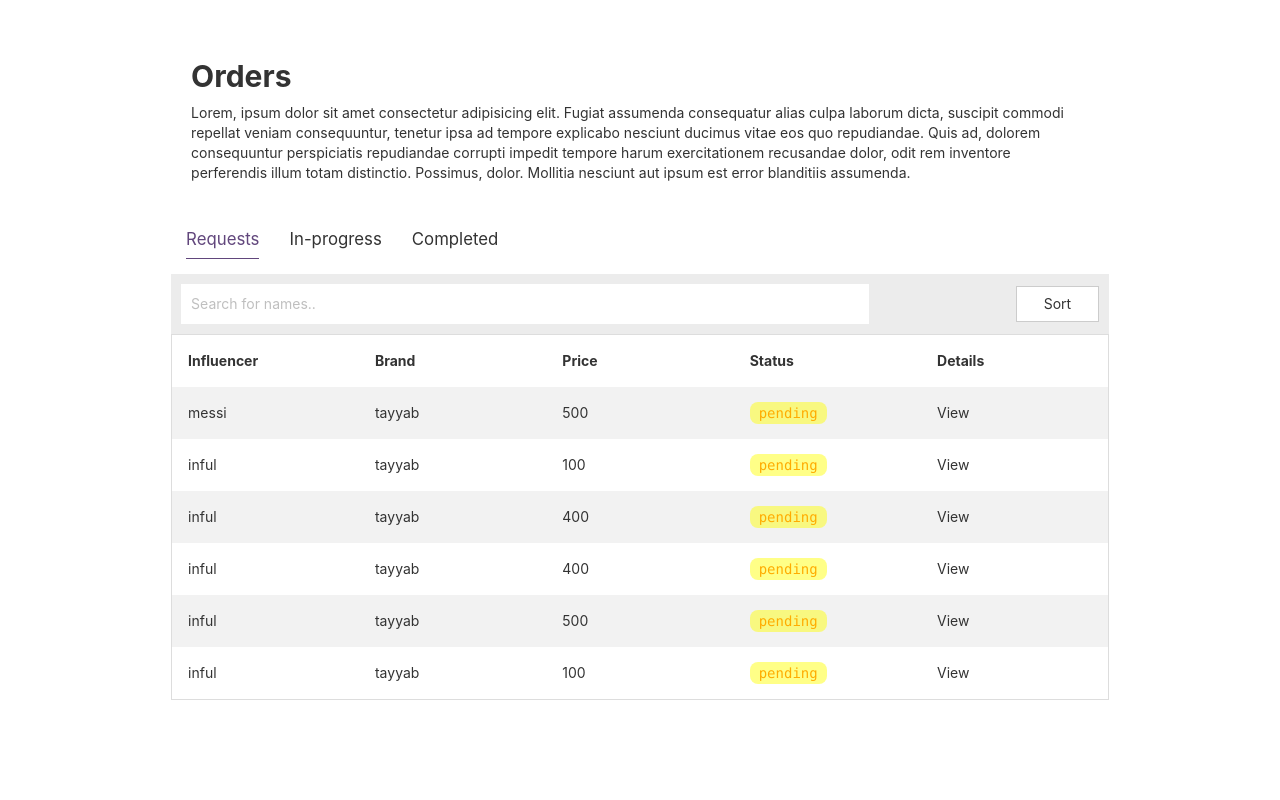
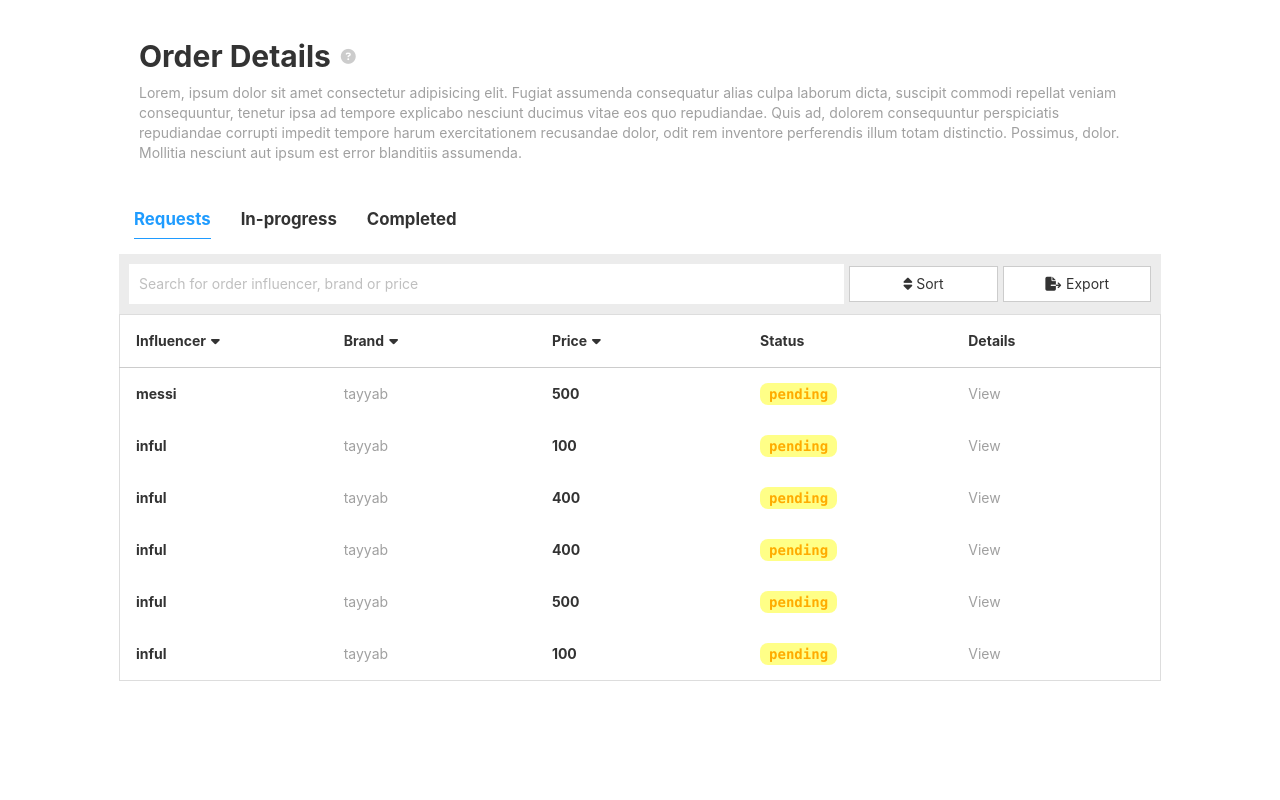
Before and after one commit to Falconx-Soft/Collabstr, a Django app: template user/templates/User/order.html in a window 1280 px wide. Shown: the part 69-869 px from the top of the page. After the commit the page ends 750 px from the top, so only its background shows below. Run offline with Django 3.2, Linux system fonts and the light colour scheme; the template is opened without the code that fills it: values that come from a table or form of the project are taken from there, others are empty; data comes from the database, SQL or seed files in the repository; both versions use the stored data as it was after the commit; parts of the project's set-up code (start-up, migrations or seed data) failed here and were passed over; some libraries are stand-ins or nearby versions.

Commit message:
custom orders page

```diff
--- a/static/css/new-order.css
+++ b/static/css/new-order.css
@@ -1,9 +1,41 @@
 .orders-div{
-    width: 90%;
+    width: 100%;
 }
 
 .heading-div{
     padding: 20px;
+}
+
+/* Tooltip container */
+.tooltip {
+  position: relative;
+  display: inline-block;
+  font-size: 15px;
+  color: #ccc;
+}
+
+/* Tooltip text */
+.tooltip .tooltiptext {
+  visibility: hidden;
+  width: 120px;
+  background-color: black;
+  color: #fff;
+  text-align: center;
+  padding: 5px 0;
+  border-radius: 6px;
+
+  bottom: 100%;
+  left: 50%;
+  margin-left: -60px; /* Use half of the width (120/2 = 60), to center the tooltip */
+
+  /* Position the tooltip text - see examples below! */
+  position: absolute;
+  z-index: 1;
+}
+
+/* Show the tooltip text when you mouse over the tooltip container */
+.tooltip:hover .tooltiptext {
+  visibility: visible;
 }
 
 
@@ -21,8 +53,8 @@
 
 .active{
     background-color: white;
-    color: rgb(97, 70, 124);
-    border-bottom: solid 1px rgb(97, 70, 124);
+    color: rgb(0 142 255 / 88%);
+    border-bottom: solid 1px rgb(0 142 255 / 88%);
     padding-bottom: 6px;
     display: inline-block;
 }
@@ -61,9 +93,6 @@ table {
     padding: 16px;
   }
 
-  tr:nth-child(even) {
-    background-color: #f2f2f2
-  }
 
   .functionality-div{
     display: flex;
@@ -76,7 +105,7 @@ table {
 
   #myInput{
     border: none;
-    width: 75%;
+    width: 70%;
     padding: 10px;
   }
 
@@ -89,22 +118,47 @@ table {
     }
 
     .functionality-btn-div{
-        width: 25%;
+        width: 30%;
         display: flex;
-        justify-content: flex-end;
+        justify-content: space-between;
     }
 
     .sort-btn{
         background: white;
         border: solid 1px #ccc;
         padding: 7px;
-        width: 83px;
+        width: 50%;
     }
 
     .table-div{
         width: 100%;
         overflow: scroll;
     }
+
+    @media only screen and (max-width: 722px){
+
+      .functionality-div {
+        display: block;
+        width: 100%;
+        margin-top: 5px;
+    }
+
+    .functionality-btn-div {
+      width: 100% !important;
+      display: flex;
+      justify-content: space-between !important;
+      margin-top: 10px;
+    }
+
+    .sort-btn {
+      width: 50%;
+    }
+
+    #myInput {
+      width: 100%;
+  }
+
+  }
 
 
 /* Hide scrollbar for Chrome, Safari and Opera */
@@ -120,6 +174,16 @@ table {
 
   /* End table */
 
+  .th-div{
+    width: 20%;
+    display: flex;
+    align-items: center;
+  }
+
+  .th-div>i{
+    margin-left: 5px;
+  }
+
 /* pending status */
 
 .pending-status{
@@ -129,6 +193,7 @@ table {
     border-radius: 8px;
     padding-left: 9px;
     padding-right: 9px;
+    font-weight: bold;
 }
 
 
--- a/user/templates/User/order.html
+++ b/user/templates/User/order.html
@@ -15,7 +15,7 @@
 <link rel="stylesheet" href="https://cdnjs.cloudflare.com/ajax/libs/font-awesome/6.1.1/css/all.min.css"
     integrity="sha512-KfkfwYDsLkIlwQp6LFnl8zNdLGxu9YAA1QvwINks4PhcElQSvqcyVLLD9aMhXd13uQjoXtEKNosOWaZqXgel0g=="
     crossorigin="anonymous" referrerpolicy="no-referrer" />
-
+    <script type="text/javascript" src="https://unpkg.com/xlsx@0.15.1/dist/xlsx.full.min.js"></script>
 <style>
 
 </style>
@@ -32,8 +32,15 @@
 
     <div class="orders-div">
         <div class="heading-div">
-            <h3 class="heading" style="font-size: 30px;"><b>Orders</b></h3>
-            <p>Lorem, ipsum dolor sit amet consectetur adipisicing elit. Fugiat assumenda consequatur alias culpa
+            <div style="display: flex; align-items: center;">
+                <h3 class="heading" style="font-size: 30px; margin: 0px;"><b>Order Details</b></h3>
+                <span style="margin-left: 10px;">
+                    <div class="tooltip"><i class="fa fa-question-circle" aria-hidden="true"></i>
+                        <span class="tooltiptext">Tooltip text</span>
+                      </div>
+                </span>
+            </div>
+            <p style="color: #a0a0a0; margin-top: 10px;">Lorem, ipsum dolor sit amet consectetur adipisicing elit. Fugiat assumenda consequatur alias culpa
                 laborum dicta, suscipit commodi repellat veniam consequuntur, tenetur ipsa ad tempore explicabo nesciunt
                 ducimus vitae eos quo repudiandae. Quis ad, dolorem consequuntur perspiciatis repudiandae corrupti
                 impedit tempore harum exercitationem recusandae dolor, odit rem inventore perferendis illum totam
@@ -42,17 +49,17 @@
 
         <div class="order_list_option">
             <div class="order_list_option_item">
-                <div class="active" id="requests_btn">
+                <div class="active" id="requests_btn" style="font-weight: bold;">
                     Requests
                 </div>
             </div>
             <div class="order_list_option_item">
-                <div id="in_progress_btn">
+                <div id="in_progress_btn" style="font-weight: bold;">
                     In-progress
                 </div>
             </div>
             <div class="order_list_option_item">
-                <div id="completed_btn">
+                <div id="completed_btn" style="font-weight: bold;">
                     Completed
                 </div>
             </div>
@@ -61,29 +68,54 @@
         <div id="requests_div">
 
             <div class="functionality-div">
-                <input type="text" id="myInput" onkeyup="myFunction()" placeholder="Search for names.."
+                <input type="text" id="myInput" onkeyup="myFunction()" placeholder="Search for order influencer, brand or price"
                 title="Type in a name">
 
                 <div class="functionality-btn-div">
-                    <button onclick="sortTable()" class="sort-btn">Sort</button>
+                    <button onclick="sortTable()" class="sort-btn" style="margin-right: 5px; margin-left: 5px;"><i class="fa fa-sort" aria-hidden="true"></i> Sort</button>
+                    <button onclick="ExportToExcel('xlsx')" class="sort-btn"><i class="fa-solid fa-file-export"></i> Export</button>
                 </div>
             </div>
             <div class="table-div">
                 <table id="myTable">
-                    <tr class="header">
-                        <th style="width:20%;">Influencer</th>
-                        <th style="width:20%;">Brand</th>
-                        <th style="width:20%;">Price</th>
-                        <th style="width:20%;">Status</th>
-                        <th style="width:20%;">Details</th>
+                    <tr class="header" style="border-bottom: solid 1px #ccc;">
+                        <th style="width:20%;">
+                            <div class="th-div" onclick="sortTable()">
+                                Influencer
+                                <i class="fa fa-caret-down" aria-hidden="true"></i>
+
+                            </div>
+                        </th>
+                        <th style="width:20%;">
+                            <div class="th-div" onclick="sortBrand()">
+                                Brand
+                                <i class="fa fa-caret-down" aria-hidden="true"></i>
+                            </div>
+                        </th>
+                        <th style="width:20%;">
+                            <div class="th-div" onclick="sortPrice()">
+                                Price
+                                <i class="fa fa-caret-down" aria-hidden="true"></i>
+                            </div>
+                        </th>
+                        <th style="width:20%;">
+                            Status
+                        </th>
+                        <th style="width:20%;">
+                            Details
+                        </th>
                     </tr>
                     {% for or in pending_orders %}
                         <tr id="table-entity">
-                            <td>{{or.influencer.influencer_username}}</td>
-                            <td>{{or.brand.full_name}}</td>
-                            <td>{{or.package.package_price}}</td>
+                            <td><b>{{or.influencer.influencer_username}}</b></td>
+                            <td style="color: #a0a0a0;">{{or.brand.full_name}}</td>
+                            <td><b>{{or.package.package_price}}</b></td>
                             <td><samp class="pending-status">{{or.status}}</samp></td>
-                            <td data-toggle="modal" data-target="#exampleModal{{or.id}}" style="cursor: pointer;">View</td>
+                            <td data-toggle="modal" data-target="#exampleModal{{or.id}}"
+                            style="
+                            cursor: pointer;
+                            color: #a0a0a0;
+                            ">View</td>
                         </tr>
 
                         <div class="modal fade" id="exampleModal{{or.id}}" tabindex="-1" role="dialog" aria-labelledby="exampleModalLabel" aria-hidden="true">
@@ -134,6 +166,7 @@
 <script src="{% static 'js/new-order.js' %}"></script>
 
 <script src="https://cdn.datatables.net/1.11.1/js/jquery.dataTables.min.js"></script>
+
 {% if hidden %}
 {{ hidden|json_script:"hidden" }}
 {% endif %}
@@ -143,36 +176,3 @@
 
 
 {% endblock extrajavascript %}
-
-
-
-
-<!--
-{% for or in pending_orders %}
-    <tr id="table-entity">
-        <td>{{or.influencer.influencer_username}}</td>
-        <td>{{or.brand.full_name}}</td>
-        <td>{{or.package.package_price}}</td>
-        <td><samp class="pending-status">{{or.status}}</samp></td>
-        <td data-toggle="modal" data-target="#exampleModal{{or.id}}" style="cursor: pointer;">View</td>
-    </tr>
-    model
-    <div class="modal fade" id="exampleModal{{or.id}}" tabindex="-1" role="dialog" aria-labelledby="exampleModalLabel" aria-hidden="true">
-        <div class="modal-dialog" role="document">
-        <div class="modal-content">
-            <div class="modal-header">
-            <h2 class="modal-title" id="exampleModalLabel">Order</h2>
-            </div>
-            <div class="modal-body">
-                <p><b>Influencer:</b> {{or.influencer.influencer_username}}</p>
-                <p><b>Brand:</b> {{or.brand.full_name}}</p>
-                <p><b>Price:</b> {{or.package.package_price}}</p>
-                <p><b>Status:</b> {{or.status}}</p>
-            </div>
-            <div class="modal-footer">
-            <button type="button" class="btn btn-secondary" data-dismiss="modal">Close</button>
-            </div>
-        </div>
-        </div>
-    </div>
-{% endfor %} -->
```
Also changed, not shown: static/js/new-order.js (+81 -0 lines), db.sqlite3.
